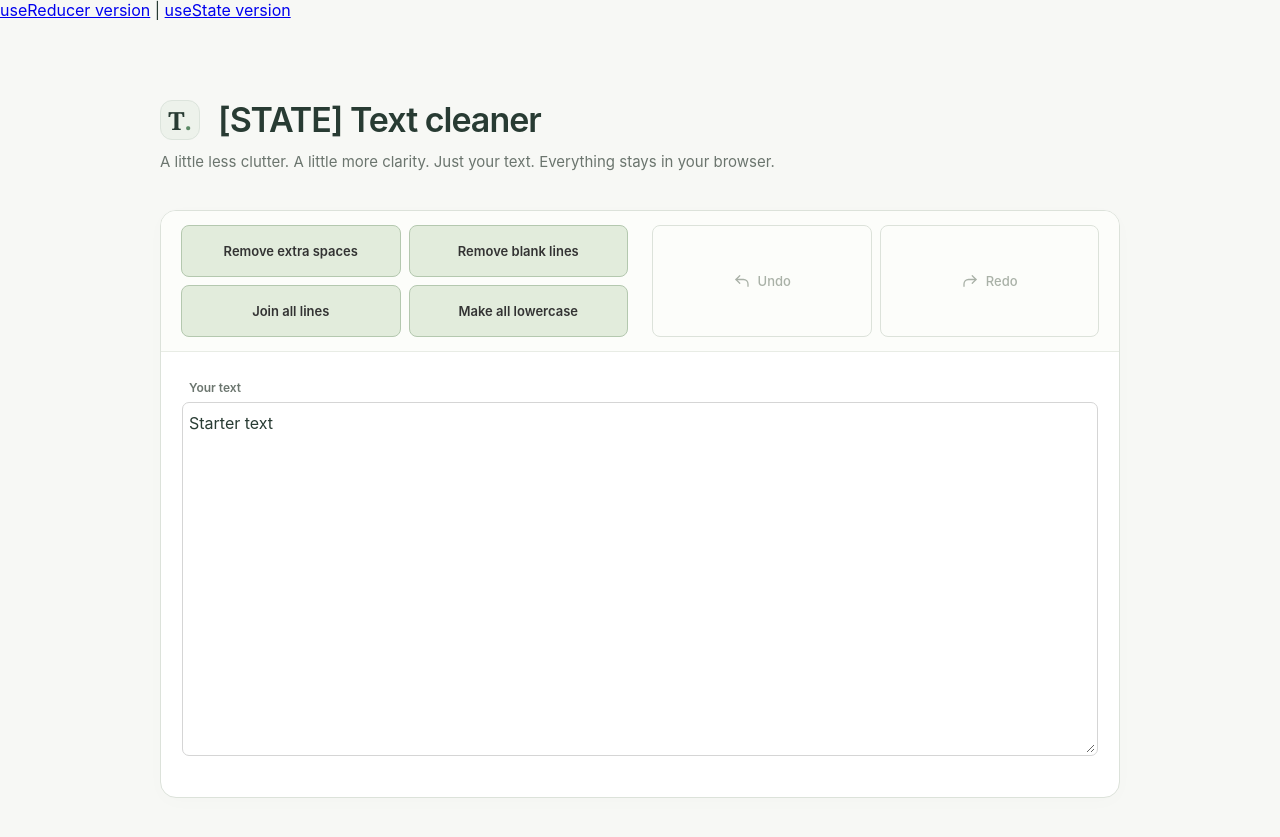
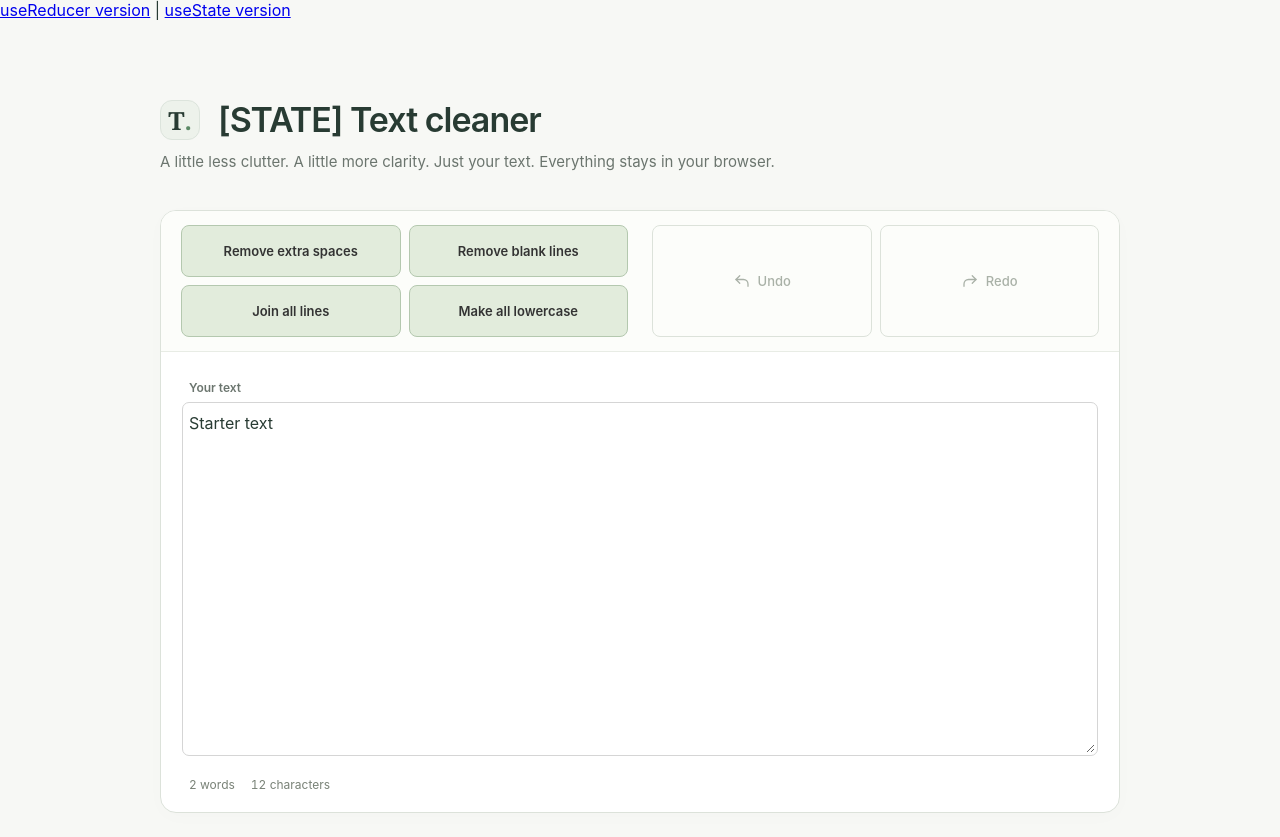
Before and after one commit to stephanos7/text-cleanup, a React (Vite) app: page /state in a window 1280 px wide. Built offline with nearby package versions, Linux system fonts and the light colour scheme.

Commit message:
Add complete handler implementation and word counting

```diff
--- a/src/ReducerTextCleaner.jsx
+++ b/src/ReducerTextCleaner.jsx
@@ -1,8 +1,6 @@
 import { useReducer } from 'react'
 import { initialState, textReducer } from "./textReducer";
 import './App.css'
-
-
 
 function HistoryIcon({ redo = false }) {
   return (
--- a/src/StateTextCleaner.jsx
+++ b/src/StateTextCleaner.jsx
@@ -18,9 +18,7 @@ export default function StateTextCleaner() {
   const [futureText, setFutureText] = useState([]);
   const canUndo = pastText.length > 0;
   const canRedo = futureText.length > 0;
-  // const wordCount = text.present.trim()
-  //   ? text.present.trim().split(/\s+/).length
-  //   : 0;
+  const wordCount = presentText.trim() ? presentText.trim().split(/\s+/).length : 0;
 
   const handleUpdatePresentText = (event) => {
     setPresentText(event.target.value)
@@ -38,15 +36,21 @@ export default function StateTextCleaner() {
         .split(/\r?\n/)
         .filter((line) => line.trim() !== "")
         .join("\n")
-    )
+    );
+      const newPastText = [presentText, ...pastText];
+      setPastText(newPastText);
   }
 
   const handleJoinAllLines = () => {
     setPresentText(presentText.replace(/\r?\n/g, " "));
+    const newPastText = [presentText, ...pastText];
+    setPastText(newPastText);
   }
 
   const handleMakeLowercase = () => {
     setPresentText(presentText.toLowerCase());
+    const newPastText = [presentText, ...pastText];
+    setPastText(newPastText);
   }
 
   const handleUndo = () => {
@@ -154,11 +158,11 @@ export default function StateTextCleaner() {
         </div>
         <footer className="editor-footer">
           <span>
-            {/* {wordCount.toLocaleString()} {wordCount === 1 ? "word" : "words"} */}
+            {wordCount.toLocaleString()} {wordCount === 1 ? "word" : "words"}
           </span>
           <span>
-            {/* {text.present.length.toLocaleString()}{" "}
-            {text.present.length === 1 ? "character" : "characters"} */}
+             {presentText.length.toLocaleString()}{" "}
+            {presentText.length === 1 ? "character" : "characters"}
           </span>
         </footer>
       </section>
```
